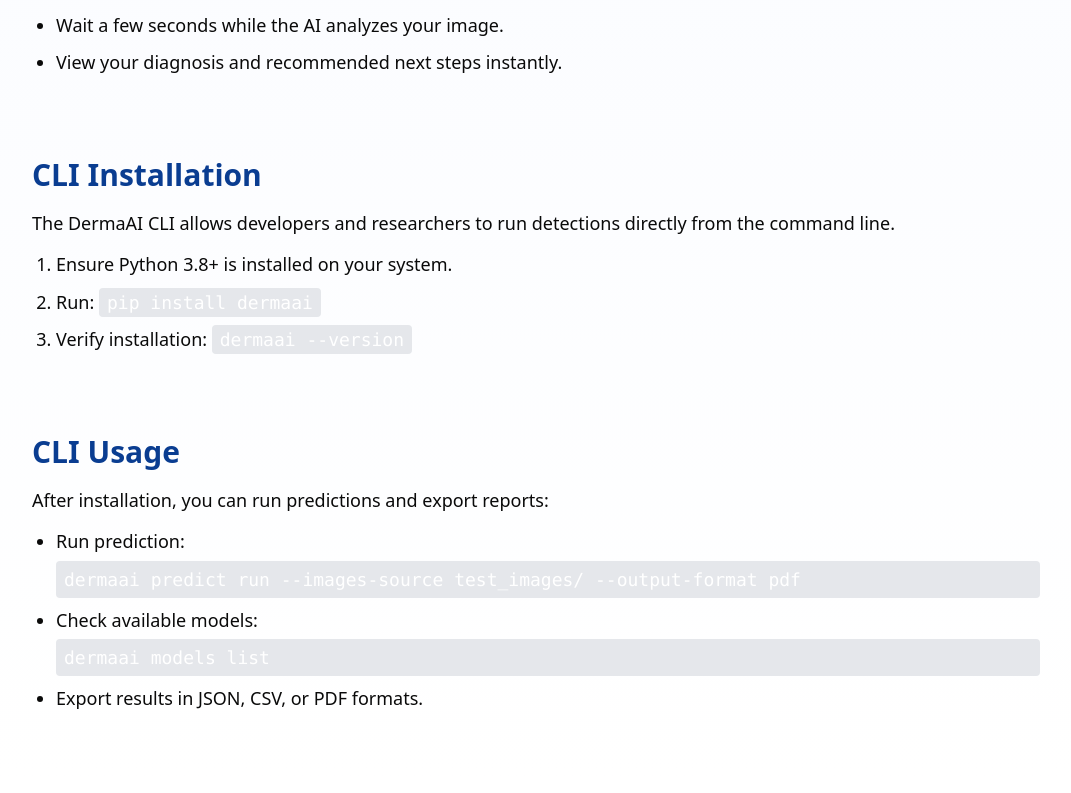
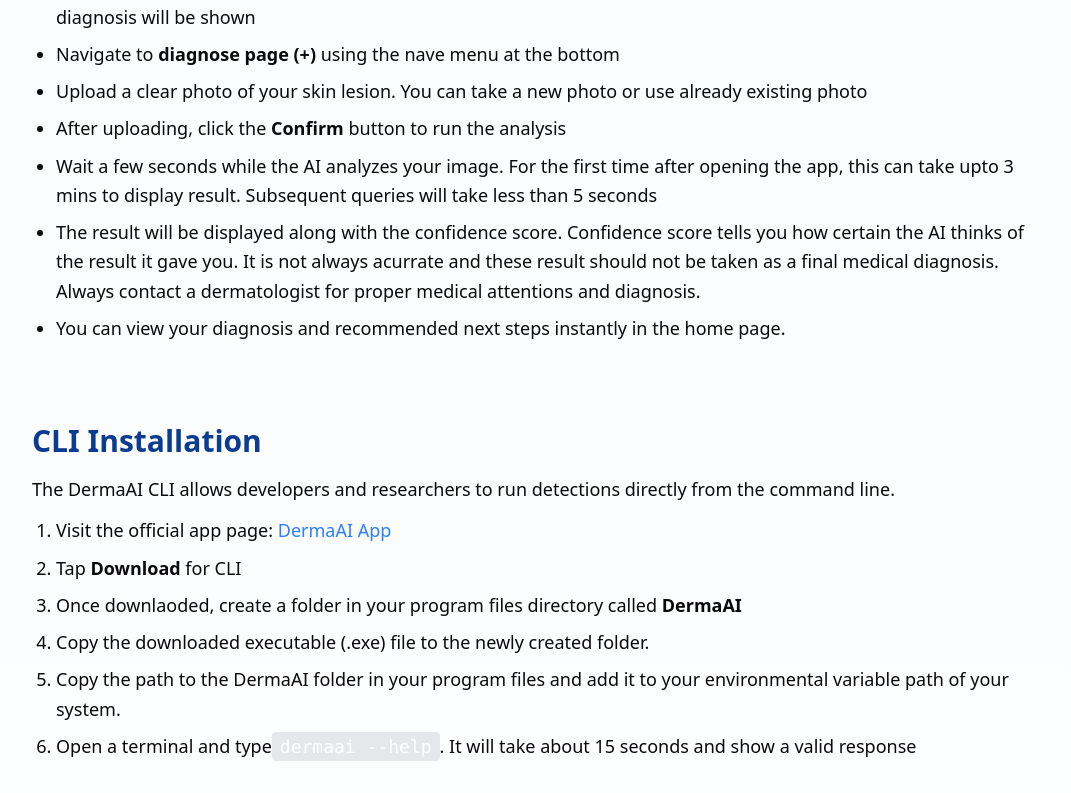
Before and after one commit to NganeEmmanuel/DemaWeb, a React (Vite) app in the folder dermaweb/: page /docs in a window 1280 px wide. Shown: the part 727-1520 px from the top of the page, without its empty margins (64-1135 px from the left). Built offline with nearby package versions, Linux system fonts and the light colour scheme.

Commit message:
updating navbar and docs for better instructions

```diff
--- a/dermaweb/src/components/Navbar.jsx
+++ b/dermaweb/src/components/Navbar.jsx
@@ -89,7 +89,7 @@
           <NavLink to="/about" className="block px-4 py-2" onClick={() => setOpen(false)}>About</NavLink>
           <NavLink to="/docs" className="block px-4 py-2" onClick={() => setOpen(false)}>Docs</NavLink>
           <NavLink to="/contact" className="block px-4 py-2" onClick={() => setOpen(false)}>Contact</NavLink>
-          <a href="#download" className="block px-4 py-2 text-white" style={{ background: 'linear-gradient(90deg,var(--color-primary),var(--color-primary-2))' }}>Get the App</a>
+          <a href="/download" className="block px-4 py-2 text-white" style={{ background: 'linear-gradient(90deg,var(--color-primary),var(--color-primary-2))' }}>Get the App</a>
         </div>
       )}
     </>
--- a/dermaweb/src/pages/Docs.jsx
+++ b/dermaweb/src/pages/Docs.jsx
@@ -150,8 +150,7 @@
                 trusted sources if prompted.
               </li>
               <li>
-                Open the app and sign in using your DermaAI account or create a
-                new one.
+                Open the app and ans start using. The app require no sign ups or sign ins as your information is stored localy
               </li>
             </ol>
           </section>
@@ -166,9 +165,13 @@
             </h2>
             <p>Once installed, follow these steps to use the DermaAI app:</p>
             <ul className="list-disc pl-6 mt-3 space-y-2">
-              <li>Upload a clear photo of your skin lesion.</li>
-              <li>Wait a few seconds while the AI analyzes your image.</li>
-              <li>View your diagnosis and recommended next steps instantly.</li>
+              <li>Launch the app and it will take you to the home page. It is blank for the first time. This is where the history for your diagnosis will be shown</li>
+              <li>Navigate to <strong>diagnose page (+)</strong> using the nave menu at the bottom</li>
+              <li>Upload a clear photo of your skin lesion. You can take a new photo or use already existing photo</li>
+              <li>After uploading, click the <strong>Confirm</strong> button to run the analysis</li>
+              <li>Wait a few seconds while the AI analyzes your image. For the first time after opening the app, this can take upto 3 mins to display result. Subsequent queries will take less than 5 seconds</li>
+              <li>The result will be displayed along with the confidence score. Confidence score tells you how certain the AI thinks of the result it gave you. It is not always acurrate and these result should not be taken as a final medical diagnosis. Always contact a dermatologist for proper medical attentions and diagnosis.</li>
+              <li>You can view your diagnosis and recommended next steps instantly in the home page.</li>
             </ul>
           </section>
 
@@ -185,19 +188,32 @@
               detections directly from the command line.
             </p>
             <ol className="list-decimal pl-6 space-y-2 mt-3">
-              <li>Ensure Python 3.8+ is installed on your system.</li>
               <li>
-                Run:{" "}
-                <code className="bg-gray-200 dark:bg-gray-800 px-2 py-1 rounded text-white">
-                  pip install dermaai
-                </code>
+                Visit the official app page:{" "}
+                <a
+                  href="/download"
+                  target="_blank"
+                  rel="noreferrer"
+                  className="text-blue-500 hover:underline"
+                >
+                  DermaAI App
+                </a>
               </li>
               <li>
-                Verify installation:{" "}
-                <code className="bg-gray-200 dark:bg-gray-800 px-2 py-1 rounded text-white">
-                  dermaai --version
+                Tap <strong>Download</strong> for CLI
+              </li>
+              <li>
+                Once downlaoded, create a folder in your program files directory called <strong>DermaAI</strong>
+              </li>
+              <li>Copy the downloaded executable (.exe) file to the newly created folder.</li>
+              <li>Copy the path to the DermaAI folder in your program files and add it to your environmental variable path of your system.</li>
+              <li>
+                Open a terminal and type
+                 <code className="bg-gray-200 dark:bg-gray-800 px-2 py-1 mt-1 rounded text-white">
+                  dermaai --help
                 </code>
-              </li>
+                . It will take about 15 seconds and show a valid response
+                </li>
             </ol>
           </section>
 
```
